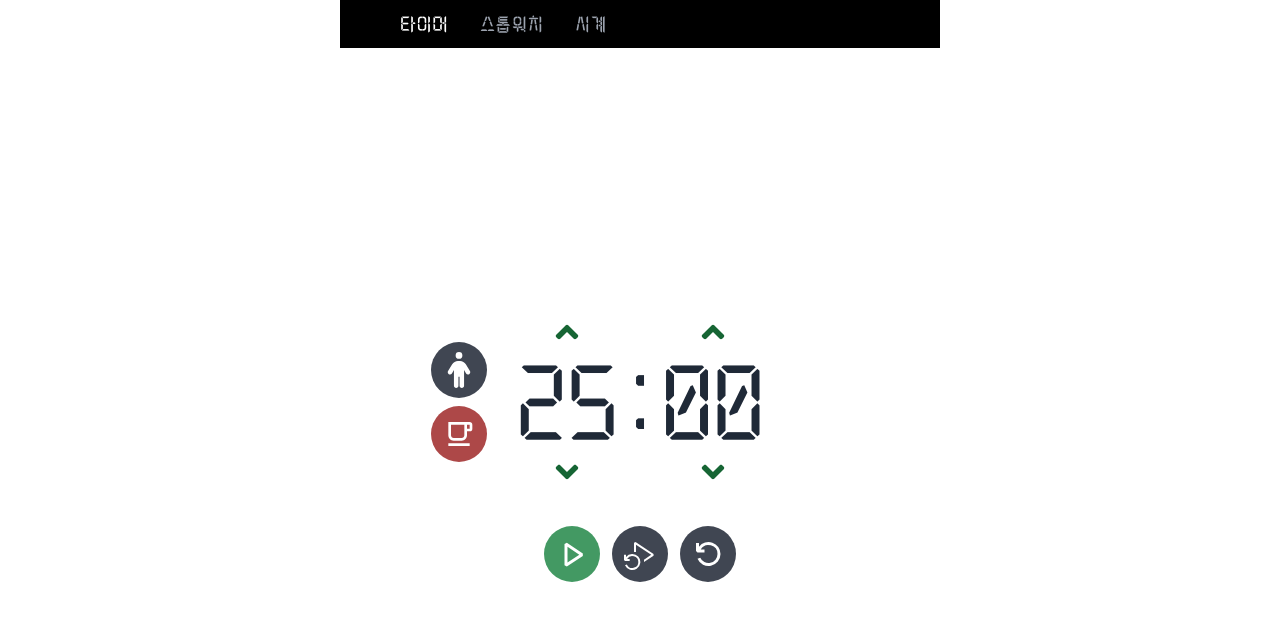
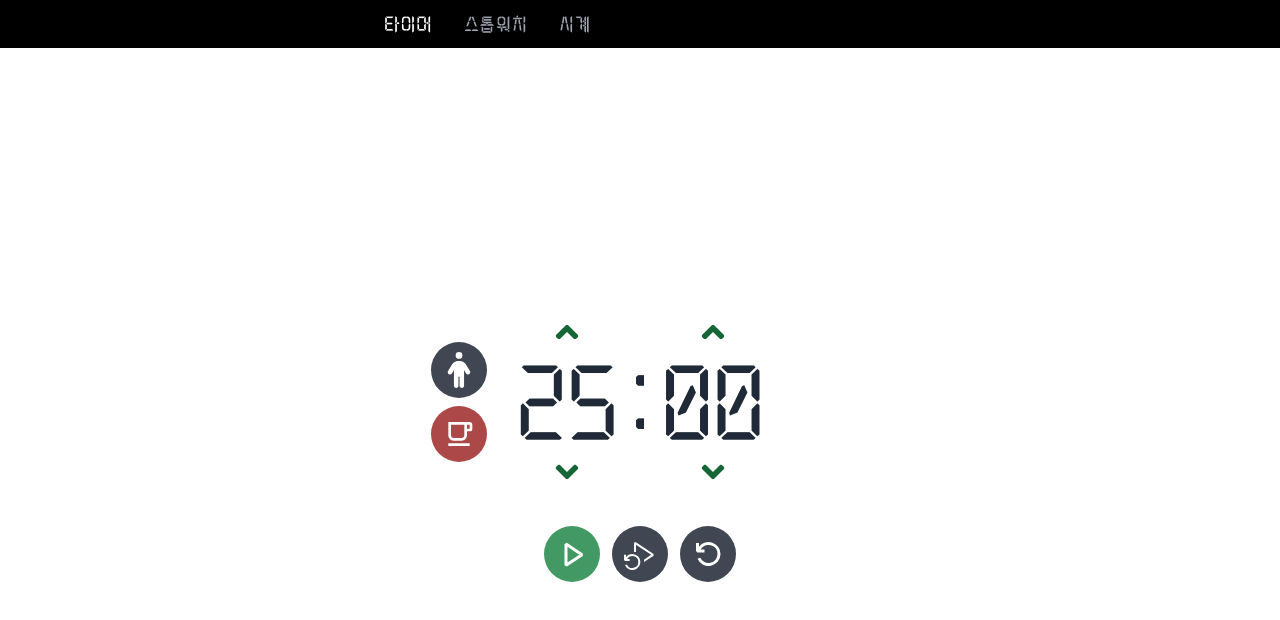
Before and after one commit to mynolog/pomodoro-timer, a React (Vite) app: page / in a window 1280 px wide. Shown: the top 620 px of the page. Built offline with nearby package versions, Linux system fonts and the light colour scheme.

Commit message:
💄 style: Navigation UI 변경(width: 100%)

```diff
--- a/src/components/layout/Layout.tsx
+++ b/src/components/layout/Layout.tsx
@@ -3,7 +3,7 @@ import NavBar from './navBar/NavBar'
 
 const Layout = () => {
   return (
-    <div className="flex flex-col">
+    <div className="w-full flex flex-col items-center">
       <NavBar />
       <Outlet />
     </div>
--- a/src/components/layout/navBar/NavBar.tsx
+++ b/src/components/layout/navBar/NavBar.tsx
@@ -4,7 +4,7 @@ import navItems from './navItems.json'
 const NavBar = () => {
   return (
     <nav className="w-full flex justify-center items-center h-12 bg-black font-degital text-xl">
-      <ul className="w-4/5 flex items-center gap-8">
+      <ul className="w-2/5 flex items-center gap-8">
         {navItems
           .filter((item) => item.isVisible)
           .map((item) => (
```
